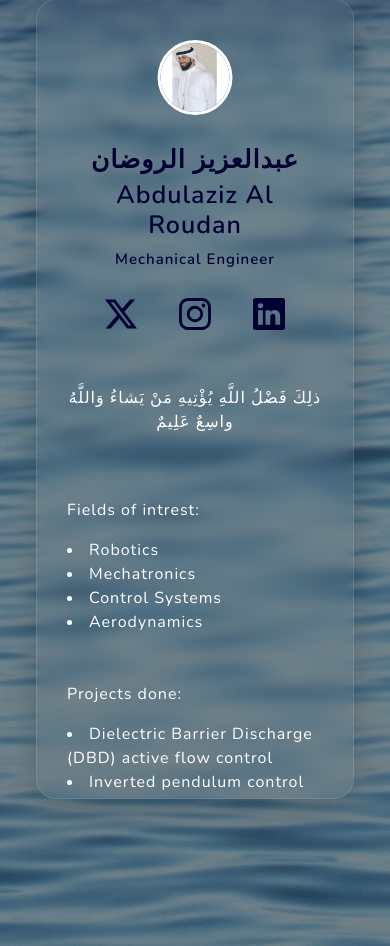
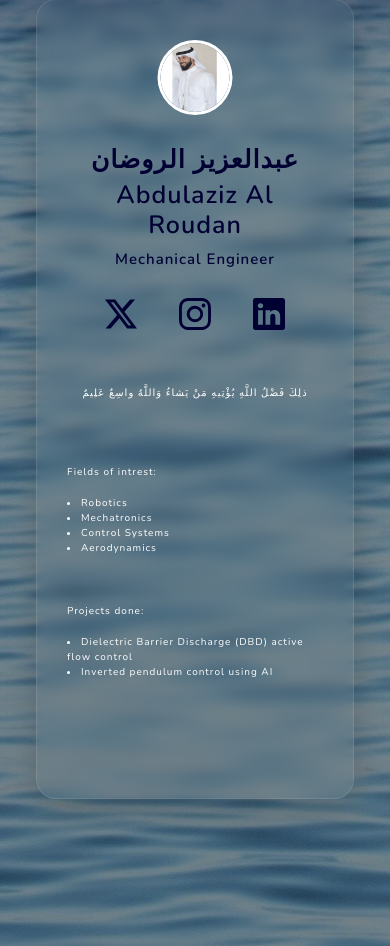
Before and after one commit to roudani00/CAP_web, a Flask app: page /dataa in a window 390 px wide. Shown: the part 353-1299 px from the top of the page. Run offline with Flask 3, Linux system fonts and the light colour scheme; some libraries are stand-ins or nearby versions.

Commit message:
thursday may 21,

```diff
--- a/static/css/styles_me.css
+++ b/static/css/styles_me.css
@@ -180,6 +180,13 @@ text-align: left !important;
     flex: 0 0 auto;
   }
 }
+
+
+@media (max-width: 600px) {
+  .small-text {
+    font-size: 10px;
+  }
+}
 /* === ADD THIS CODE - Text will stay BELOW when screen gets small === */
 /* === MAKE THE BIG TEXT GO DOWN TO THE BEGINNING OF THE BLUE AREA === */
 /* === MAKE TEXT GO DOWN TO THE START OF BLUE AREA ON MOBILE === */
--- a/templates/profile.html
+++ b/templates/profile.html
@@ -70,19 +70,19 @@
 
 
                                     </div>
-                                    <div class="pt-5">
+                                    <div class="pt-5 small-text">
                                         <p> {{ slogen }} </p>
                                     </div>
-                                    <div class="pt-5">
-                                        <p class="card-text-left"> Fields of intrest: </p>
+                                    <div class="pt-5 small-text">
+                                        <p class="card-text-left small-text"> Fields of intrest: </p>
                                         {% for field in intrest %}
                                             <li class="card-text-left">{{ field }}</li>
                                         {% endfor %}
                                     </div>
-                                    <div class="pt-5">
-                                        <p class="card-text-left"> Projects done: </p>
+                                    <div class="pt-5 small-text">
+                                        <p class="card-text-left small-text"> Projects done: </p>
                                         {% for p in projects %}
-                                            <li class="card-text-left">{{ p }}</li>
+                                            <li class="card-text-left small-text">{{ p }}</li>
                                         {% endfor %}
                                     </div>
 
```
